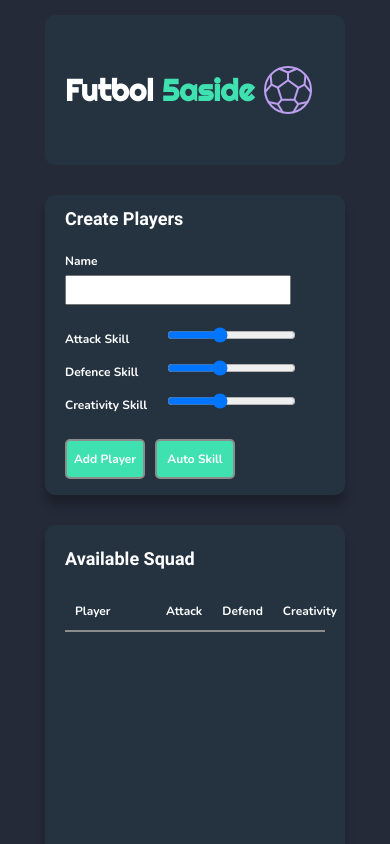
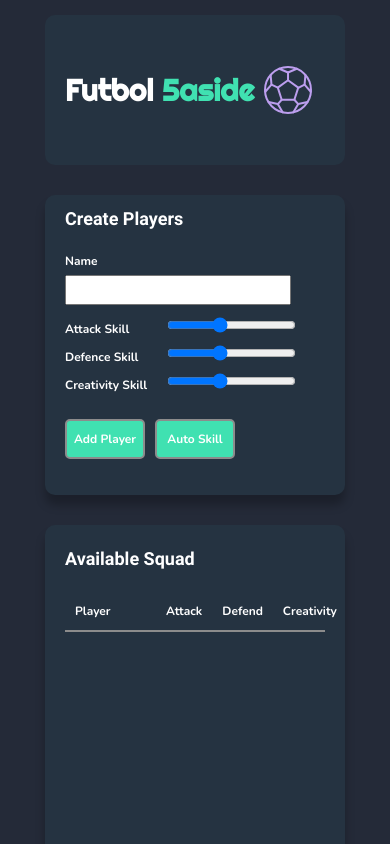
Before and after one commit to bpdm88/football-picker, a React (Create React App) app: page / in a window 390 px wide. Shown: the top 844 px of the page. Built offline with nearby package versions, Linux system fonts and the light colour scheme.

Commit message:
fixed issue with firefox create a player card when resizing

```diff
--- a/src/components/PlayerForm/PlayerForm.js
+++ b/src/components/PlayerForm/PlayerForm.js
@@ -106,6 +106,7 @@ class PlayerForm extends React.Component {
                             value={creativity}
                         />
                     </div>
+                    <div className="button-container">
                         <button disabled={disabled} className="primary-button">
                             Add Player
                         </button>
@@ -116,6 +117,7 @@ class PlayerForm extends React.Component {
                         >
                             Auto Skill
                         </button>
+                    </div>
                 </form>
             </section>
         );
--- a/src/styles/form.css
+++ b/src/styles/form.css
@@ -10,12 +10,18 @@ label {
 
 input {
     font-family: Nunito, sans-serif;
-    /* margin-bottom: var(--spacing-lg); */
 }
 
 .skill-container {
     padding-top: var(--spacing-lg);
     padding-bottom: var(--spacing-lg);
+}
+
+/* Adjustments required for Firefox */
+
+.button-container {
+    display: flex;
+    align-items: center;
 }
 
 #Defence-Skill {
@@ -31,14 +37,11 @@ input {
 }
 
 @media screen and (max-width: 750px) {
-    input {
-        margin-bottom: var(--spacing-md);
-    }
     label {
         width: 100px;
     }
     .skill-container {
-        padding-top: var(--spacing-xs);
-        padding-bottom: var(--spacing-xs);
+        padding-top: var(--spacing-sm);
+        padding-bottom: var(--spacing-sm);
     }
 }
```
Also changed, not shown: 1 other file (tests, documents, lock files or other folders). Lines whose indentation alone changed are shown as unchanged.
